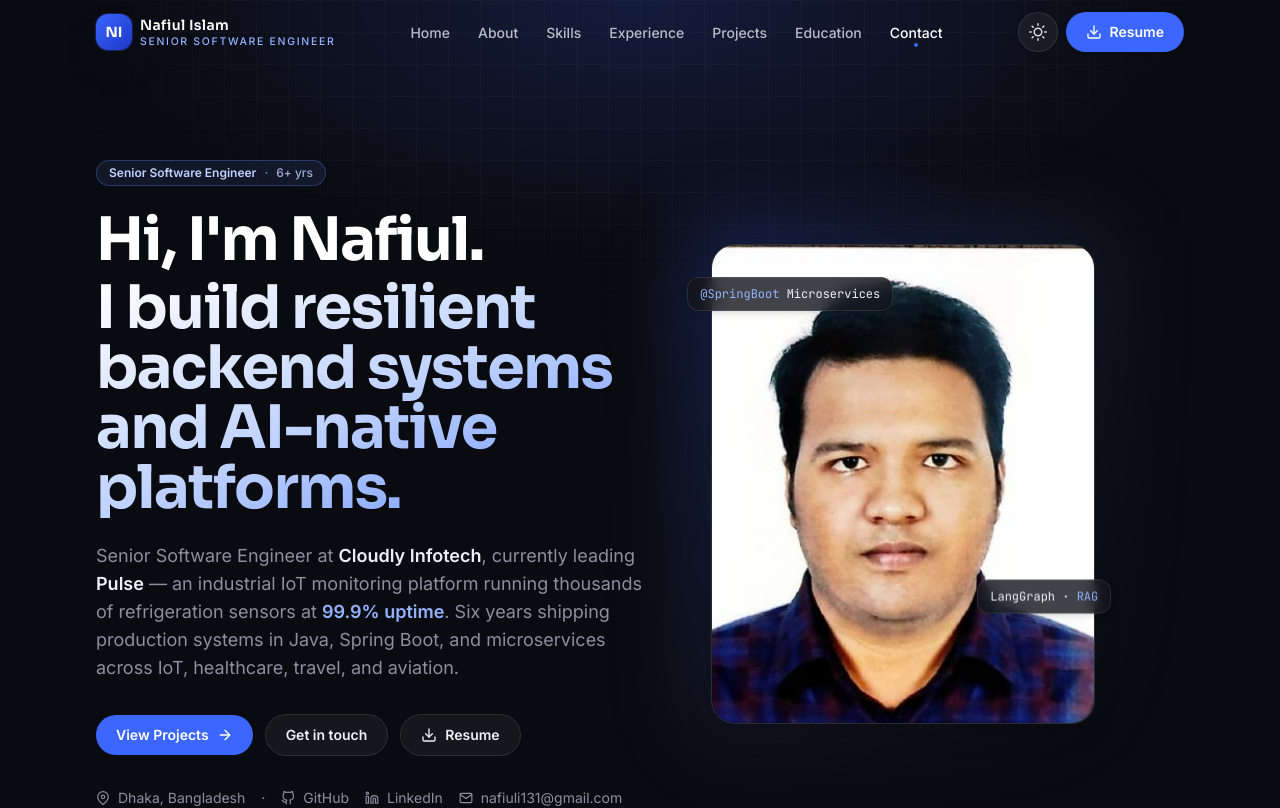
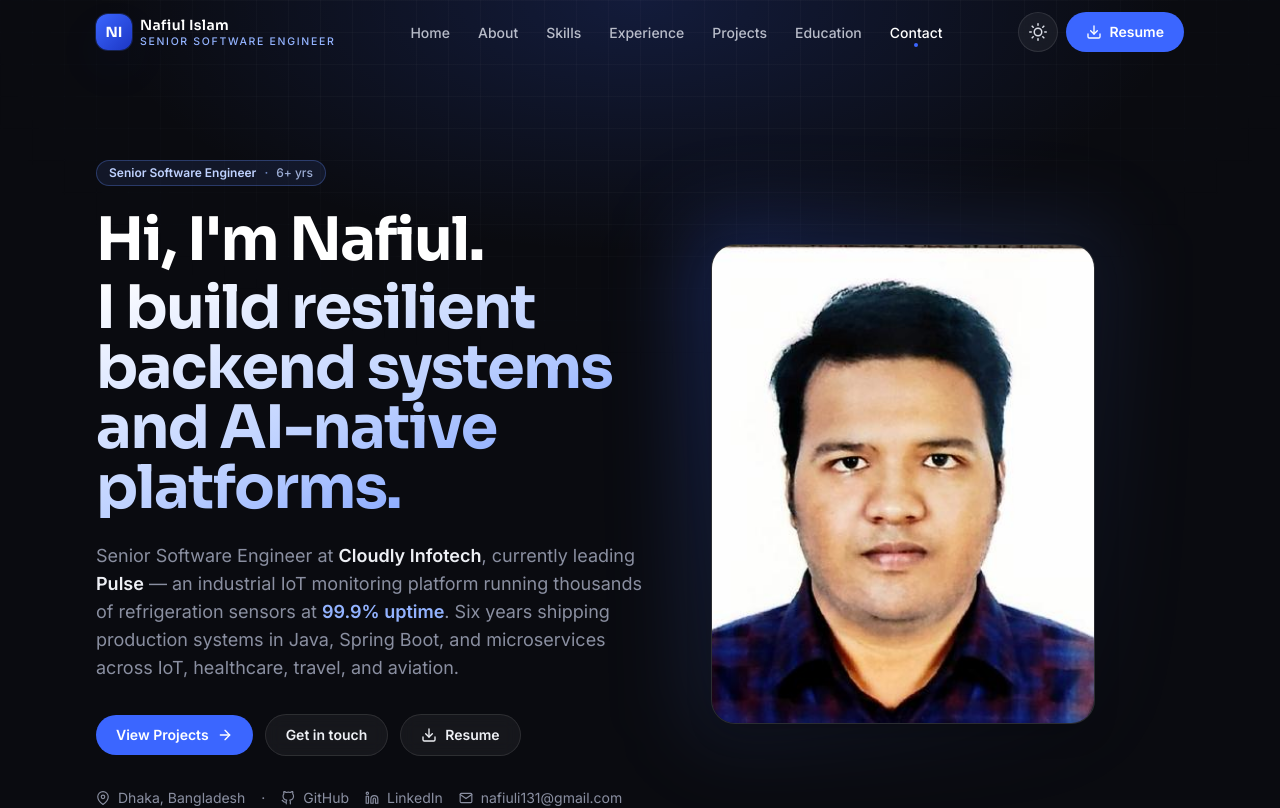
Before and after one commit to Nafiuli131/current_portfolio, a React (Vite) app: page / in a window 1280 px wide. Shown: the top 808 px of the page. Built offline with nearby package versions, Linux system fonts and the light colour scheme.

Commit message:
remove icon from the image

```diff
--- a/src/components/Hero.jsx
+++ b/src/components/Hero.jsx
@@ -105,21 +105,6 @@ export default function Hero() {
                 />
               </div>
 
-              {/* Floating chips */}
-              <motion.div
-                animate={{ y: [0, -8, 0] }}
-                transition={{ duration: 5, repeat: Infinity, ease: 'easeInOut' }}
-                className="absolute -left-6 top-10 hidden rounded-xl border border-ink-200 bg-white/90 px-3 py-2 font-mono text-xs text-ink-700 shadow-md backdrop-blur sm:block dark:border-white/10 dark:bg-ink-900/80 dark:text-ink-100"
-              >
-                <span className="text-brand-600 dark:text-brand-300">@SpringBoot</span> Microservices
-              </motion.div>
-              <motion.div
-                animate={{ y: [0, 8, 0] }}
-                transition={{ duration: 6, repeat: Infinity, ease: 'easeInOut' }}
-                className="absolute -right-4 bottom-28 hidden rounded-xl border border-ink-200 bg-white/90 px-3 py-2 font-mono text-xs text-ink-700 shadow-md backdrop-blur sm:block dark:border-white/10 dark:bg-ink-900/80 dark:text-ink-100"
-              >
-                LangGraph · <span className="text-brand-600 dark:text-brand-300">RAG</span>
-              </motion.div>
             </div>
           </motion.div>
         </motion.div>
```
